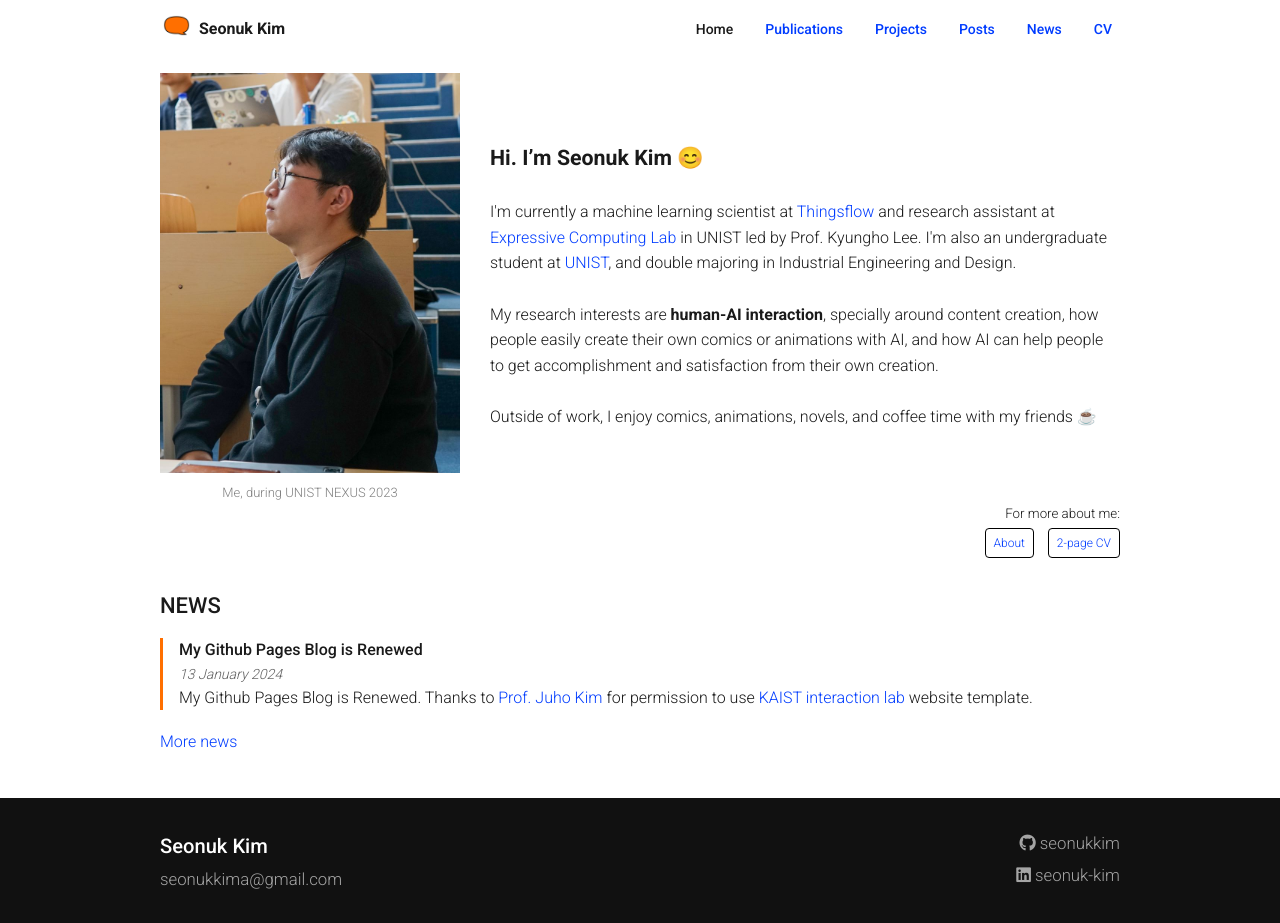
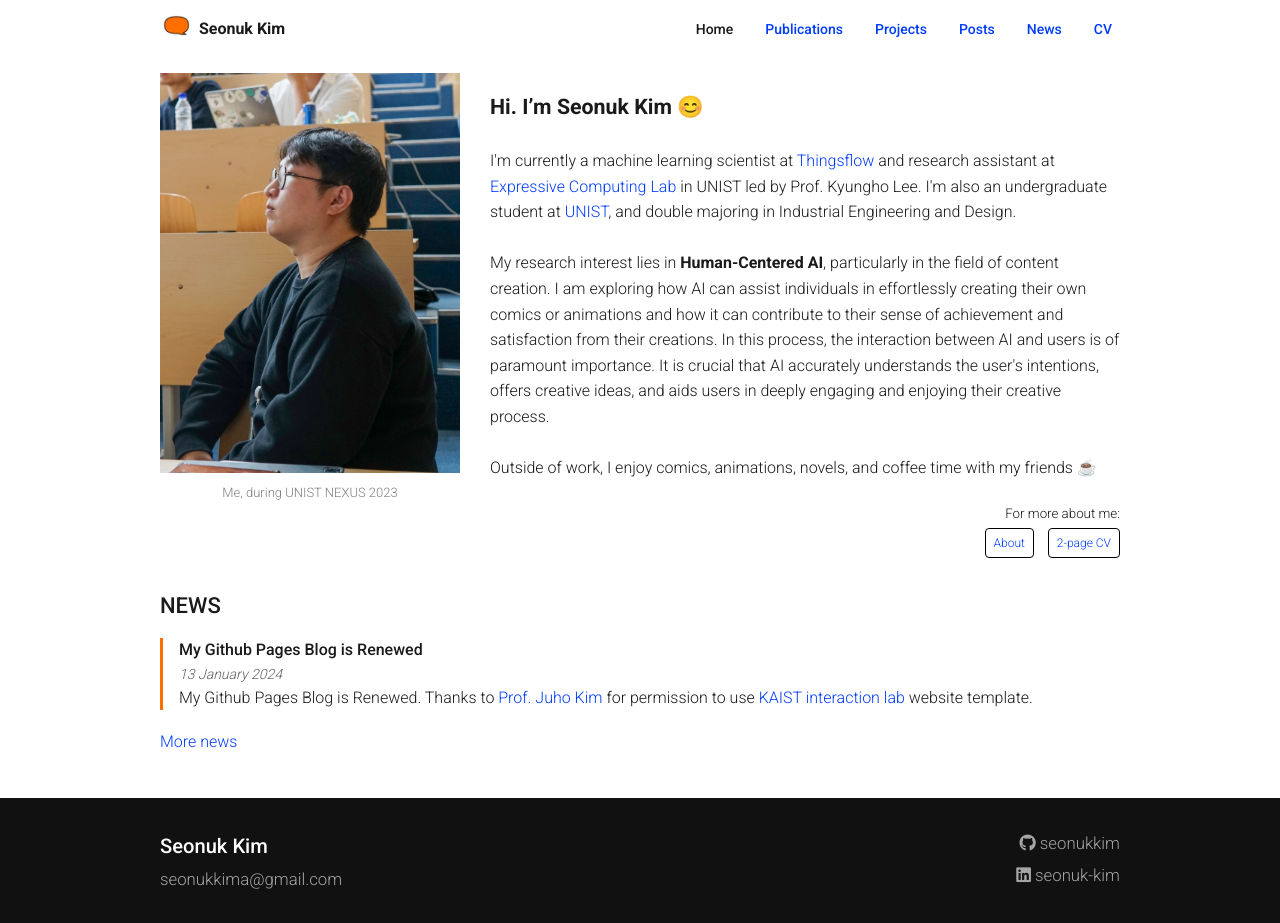
Before and after one commit to seonukkim/seonukkim.github.io, a Jekyll site: the page built from index.md, in a window 1280 px wide. Built offline with Jekyll 4.4.1, drawn with Linux system fonts in a browser that asks for light colours.

Commit message:
fix: index content

```diff
--- a/index.md
+++ b/index.md
@@ -8,6 +8,6 @@
 
 <p style="font-size: 12pt; line-height: 160%;">
   I'm currently a machine learning scientist at <a href="https://thingsflow.com/">Thingsflow</a> and research assistant at <a href="https://www.klee141.com/">Expressive Computing Lab</a> in UNIST led by Prof. Kyungho Lee. I'm also an undergraduate student at <a href="https://unist.ac.kr/">UNIST</a>, and double majoring in Industrial Engineering and Design.<br><br>
-  My research interests are <strong>human-AI interaction</strong>, specially around content creation, how people easily create their own comics or animations with AI, and how AI can help people to get accomplishment and satisfaction from their own creation.<br><br>
+  My research interest lies in <strong>Human-Centered AI</strong>, particularly in the field of content creation. I am exploring how AI can assist individuals in effortlessly creating their own comics or animations and how it can contribute to their sense of achievement and satisfaction from their creations. In this process, the interaction between AI and users is of paramount importance. It is crucial that AI accurately understands the user's intentions, offers creative ideas, and aids users in deeply engaging and enjoying their creative process.<br><br>
   Outside of work, I enjoy comics, animations, novels, and coffee time with my friends ☕
 </p>
```
